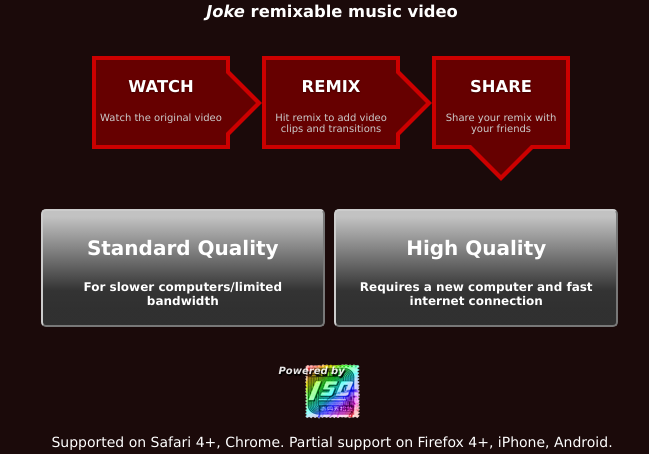
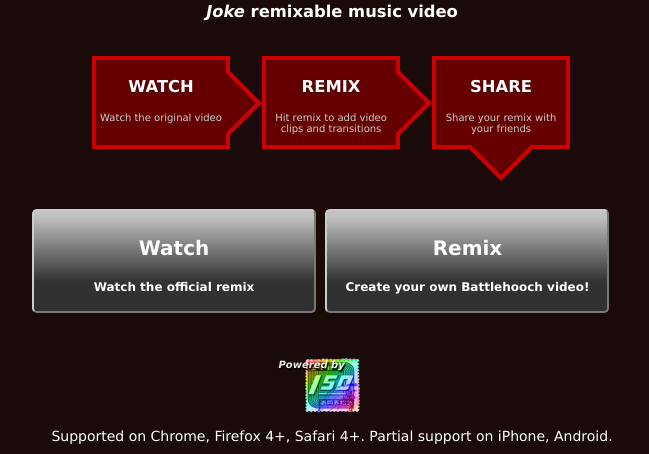
Before and after one commit to odbol/LSD--Layer-Synthesis-Device-, a PHP site: page /music_video_remixer.php in a window 1280 px wide. Shown: the part 135-589 px from the top of the page, without its empty margins (308-957 px from the left). Run offline with PHP 8.4, Linux system fonts and the light colour scheme; some libraries are stand-ins or nearby versions.

Commit message:
improved video remixer with clearer choices, blank canvas

```diff
--- a/collaborative_vjing.php
+++ b/collaborative_vjing.php
@@ -252,6 +252,8 @@ echo "var userId = 'VJ " . str_replace('.', '', $_SERVER['REMOTE_ADDR']) . "';";
     <script type="text/javascript" src="/lsd/renderers/BaseRenderer.js"></script>
     <script type="text/javascript" src="/lsd/renderers/CanvasRenderer.js"></script>
     <script type="text/javascript" src="/lsd/renderers/SeriousRenderer.js"></script>
+
+    <!-- END EFFECTS -->
 
     <script type="text/javascript" src="/lsd/image_preloader.js"></script>
     <script type="text/javascript" src="/lsd/imageSlider.js"></script>
--- a/lsd/musicPlayer.css
+++ b/lsd/musicPlayer.css
@@ -261,7 +261,7 @@ body div.intro {
 }
 
 	body .intro .musicLogo a {
-	  background: url("http://battlehooch.com/images/joke/battlehooch_logo-joke.png") no-repeat scroll 0 0 transparent;
+	  background: url("http://odbol.com/images/battlehooch/battlehooch_logo-joke.png") no-repeat scroll 0 0 transparent;
 	  display: block;
 	  height: 82px;
 	  overflow: hidden;
@@ -275,6 +275,8 @@ body div.intro {
 
 	.intro #startButtons {
 		margin: 2em 0;
+		position:relative;
+		height: 120px;
 	}
 
 		.intro #startButtons .button {
@@ -288,6 +290,23 @@ body div.intro {
 			.intro #startButtons .button h3 {
 				font-size: 20px;
 			}
+
+	#loadButtons,
+	#qualityButtons {
+		position:absolute;
+		opacity:0;
+		display:none;
+
+		-webkit-transition: opacity 0.3s ease;
+		-moz-transition: opacity 0.3s ease;
+		-o-transition: opacity 0.3s ease;
+		transition: opacity  0.3s ease;
+	}
+
+	#startButtons .active {
+		display:block;
+		opacity: 1;
+	}
 
 
 .flowButtons {
--- a/lsd/musicPlayer.js
+++ b/lsd/musicPlayer.js
@@ -487,7 +487,8 @@ var	PRELOAD_DELAY = 10;
 	//  audioType	- MIME type of the audioUrl file
 	//	lsd 		- LSD object
 	//  songAttribution - Attribution object of the song's info
-	$.fn.musicPlayer = function (audioUrl, audioType, lsd, songAttribution) {
+	//  shouldInitClips - if true, will load specified clips and timeline
+	$.fn.musicPlayer = function (audioUrl, audioType, lsd, songAttribution, shouldInitClips) {
 		$('body').append(MUSIC_CONTROLS + '<div id="musicHolder"><audio id="music" controls="controls"><source src="' + audioUrl + '" type="' + audioType + '" /></audio></div>' + MUSIC_CONTROLS_END);
 
 		lsd.isPaused = true; // wait until they start the vid!
@@ -711,7 +712,23 @@ var	PRELOAD_DELAY = 10;
 			.on('durationchange', function () {
 				timeline.setTotalTime(popcorn.duration());
 
-				timeline.load();
+				if (shouldInitClips) {
+					timeline.load();
+				}
+				else {
+					// everyone starts out with at least one clip!
+					timeline.add({
+							"time":0,
+							"event": {"type":"clip",
+								"layerId":0,
+								"clipId":"/images/mixer/battlehooch/thumb/kinectRecord892012202-4AA90-cells-spinn.jpg"
+							}
+						});
+
+					toggleRecord();
+					$().documentate().show('tutorial');
+					play();
+				}
 			})
 			.on('timeupdate', function () {
 				timeline.movePlayhead(popcorn.currentTime());
@@ -724,7 +741,7 @@ var	PRELOAD_DELAY = 10;
 
 		$('#playButton').click(function () {
 			if (popcorn.paused() ) {
-				play()
+				play();
 			}
 			else {
 				pause();
@@ -824,7 +841,14 @@ var	PRELOAD_DELAY = 10;
 				});
 			});
 
+		//if (!shouldInitClips)
+			//timeline.clearPlaylist();
+
 		popcorn.preload('auto');
+
+		return {
+			timeline: timeline
+		};
 	};
 
 
--- a/music_video_remixer.php
+++ b/music_video_remixer.php
@@ -148,11 +148,11 @@ body .element {
 		<h3><em>Joke</em> remixable music video</h3>
 
 		<div class='flowButtons'>
-			<div class='arrow_box right button'>
+			<div class='arrow_box right button watch'>
 				<h3>Watch</h3>
 				<p>Watch the original video</p>
 			</div>
-			<div class='arrow_box right button'>
+			<div class='arrow_box right button remix'>
 				<h3>Remix</h3>
 				<p>Hit remix to add video clips and transitions</p>
 			</div>
@@ -164,6 +164,17 @@ body .element {
 		</div>
 
 		<div id='startButtons'>
+			<div id='loadButtons' class='active'>
+				<div class='start button dialogButton watch'>
+					<h3>Watch</h3>
+					<p>Watch the official remix</p>
+				</div>
+				<div class='start button dialogButton remix'>
+					<h3>Remix</h3>
+					<p>Create your own Battlehooch video!</p>
+				</div>
+			</div>
+			<div id='qualityButtons'>
 				<div class='start button dialogButton sd'>
 					<h3>Standard Quality</h3>
 					<p>For slower computers/limited bandwidth</p>
@@ -173,12 +184,13 @@ body .element {
 					<p>Requires a new computer and fast internet connection</p>
 				</div>
 			</div>
+		</div>
 
 		<a href='http://odbol.com/' class='poweredBy'><span class='power'>Powered by</span> <span class='name'>LSD</span></a>
 
 		<div class='waitingDesc'>
 
-		<p>Supported on Safari 4+, Chrome. Partial support on Firefox 4+, iPhone, Android.</p>
+		<p>Supported on Chrome, Firefox 4+, Safari 4+. Partial support on iPhone, Android.</p>
 		<p><a href='https://github.com/odbol/LSD--Layer-Synthesis-Device-' target='_blank'>Code</a> and video content copyright <a href="http://odbol.com">odbol</a>, 2010 - <?php echo date('Y');?><br />
 		<a rel="license" href="http://creativecommons.org/licenses/by-nc-sa/3.0/"><img alt="Creative Commons License" style="border-width:0" src="http://i.creativecommons.org/l/by-nc-sa/3.0/88x31.png" /></a><br /><span class='licenseText'><span xmlns:dc="http://purl.org/dc/elements/1.1/" href="http://purl.org/dc/dcmitype/MovingImage" property="dc:title" rel="dc:type">LSD (Layer Synthesis Device)</span> by <a xmlns:cc="http://creativecommons.org/ns#" href="http://odbol.com/lsd" property="cc:attributionName" rel="cc:attributionURL">Tyler Freeman</a> is licensed under a <a rel="license" href="http://creativecommons.org/licenses/by-nc-sa/3.0/">Creative Commons Attribution-NonCommercial-ShareAlike 3.0 Unported License</a>.<br />Permissions beyond the scope of this license may be available at <a xmlns:cc="http://creativecommons.org/ns#" href="http://odbol.com/" rel="cc:morePermissions">http://odbol.com/</a>.</span></p>
 		<br />Animated GIFs by <a href='http://lcky.tumblr.com/' target='_blank'>Adam Harms</a>, <a href='http://dvdp.tumblr.com/' target='_blank'>David Ope</a>, and unknown sources.
@@ -190,6 +202,8 @@ body .element {
 	</div>
 
 	<script type="text/javascript" src="/_js/modernizr.min.js"></script>
+
+	<script type="text/javascript" src="/_js/jQuery-Knob/js/jquery.knob.js"></script>
 
 	<script type="text/javascript">
 
@@ -228,6 +242,44 @@ if (!FIREBASE_URL) {
 	<script type='text/javascript' src='http://static.firebase.com/v0/firebase.js'></script>
     <script type="text/javascript" src="/lsd/crowd.js"></script>
 
+	 <!-- EFFECTS -->
+	<script type="text/javascript" src="/lsd/InputDevices/mouse.js"></script>
+
+    <script type="text/javascript" src="/_js/Seriouslyjs/converters/autowire.js"></script>
+    <script type="text/javascript" src="/_js/Seriouslyjs/converters/heroku.js"></script>
+    <!--script type="text/javascript" src="/_js/Seriouslyjs/effects/generator.interferences.js"></script-->
+    <script type="text/javascript" src="/_js/Seriouslyjs/effects/seriously.mixer.js"></script>
+
+    <script type="text/javascript" src="/_js/Seriouslyjs/seriously.js"></script>
+
+		<script type="text/javascript" src="/_js/Seriouslyjs/effects/seriously.ascii.js"></script>
+		<!--script type="text/javascript" src="/_js/Seriouslyjs/effects/seriously.bleach-bypass.js"></script>
+		<script type="text/javascript" src="/_js/Seriouslyjs/effects/seriously.blend.js"></script>
+		<script type="text/javascript" src="/_js/Seriouslyjs/effects/seriously.color.js"></script>
+		<script type="text/javascript" src="/_js/Seriouslyjs/effects/seriously.dent.js"></script-->
+		<script type="text/javascript" src="/_js/Seriouslyjs/effects/seriously.edge.js"></script>
+		<script type="text/javascript" src="/_js/Seriouslyjs/effects/seriously.emboss.js"></script>
+		<script type="text/javascript" src="/_js/Seriouslyjs/effects/seriously.exposure.js"></script>
+		<!--script type="text/javascript" src="/_js/Seriouslyjs/effects/seriously.lumakey.js"></script>
+		<script type="text/javascript" src="/_js/Seriouslyjs/effects/seriously.fader.js"></script-->
+		<script type="text/javascript" src="/_js/Seriouslyjs/effects/seriously.hue-saturation.js"></script>
+		<script type="text/javascript" src="/_js/Seriouslyjs/effects/seriously.invert.js"></script>
+		<script type="text/javascript" src="/_js/Seriouslyjs/effects/seriously.nightvision.js"></script>
+		<!--script type="text/javascript" src="/_js/Seriouslyjs/effects/seriously.noise.js"></script-->
+		<script type="text/javascript" src="/_js/Seriouslyjs/effects/seriously.ripple.js"></script>
+		<script type="text/javascript" src="/_js/Seriouslyjs/effects/seriously.sepia.js"></script>
+		<!--script type="text/javascript" src="/_js/Seriouslyjs/effects/seriously.tone.js"></script-->
+		<script type="text/javascript" src="/_js/Seriouslyjs/effects/seriously.vignette.js"></script>
+		<!--script type="text/javascript" src="/_js/Seriouslyjs/effects/seriously.split.js"></script-->
+
+
+
+
+    <script type="text/javascript" src="/lsd/renderers/BaseRenderer.js"></script>
+    <script type="text/javascript" src="/lsd/renderers/CanvasRenderer.js"></script>
+    <script type="text/javascript" src="/lsd/renderers/SeriousRenderer.js"></script>
+
+    <!-- END EFFECTS -->
 
     <script type="text/javascript" src="/lsd/image_preloader.js"></script>
     <script type="text/javascript" src="/lsd/imageSlider.js"></script>
@@ -659,7 +711,8 @@ new VidClip([new VidSource('/images/mixer/gif_sorted/_pop/zoidberg.gif', "image/
 				]); //copy array and add more!
 
 
-		var init = function init(isHd) {
+		var isRemix = false,
+			init = function init(isHd) {
 	  		//this module allows collaborative VJing with other users.
    			//var crowd = new CrowdControl();
    			var crowd = false;
@@ -670,7 +723,7 @@ new VidClip([new VidSource('/images/mixer/gif_sorted/_pop/zoidberg.gif', "image/
 				musicUrl = 	Modernizr.audio.ogg ? '/music/Battlehooch%20-%20Joke.ogg' : '/music/Battlehooch%20-%20Joke.mp3',
 				musicType = Modernizr.audio.ogg ? 'audio/ogg' : 'audio/mpeg';
 
-			$().musicPlayer(musicUrl, musicType, lsd, new Attribution("Battlehooch", "Joke", 'http://battlehooch.com'));
+			var player = $().musicPlayer(musicUrl, musicType, lsd, new Attribution("Battlehooch", "Joke", 'http://battlehooch.com'), !isRemix);
 
 
 			/***********************
@@ -809,10 +862,19 @@ new VidClip([new VidSource('/images/mixer/gif_sorted/_pop/zoidberg.gif', "image/
 		// capabilities check
 		// TODO: firefox disabled for now, since looping of OGVs in place of GIfs has a bit of a delay. too bad since Firefox is the only one that gets opacities correct!
 		if ( Modernizr.canvas &&
-			(Modernizr.audio.mp3 /*|| Modernizr.audio.ogg*/) &&
-			(Modernizr.video.h264 /*|| Modernizr.video.ogg || Modernizr.video.webm*/) ) {
+			(Modernizr.audio.mp3 || Modernizr.audio.ogg) &&
+			(Modernizr.video.h264 || Modernizr.video.ogg /*|| Modernizr.video.webm*/) ) {
 
-			$('#startButtons .button').click(function () {
+			$('#loadButtons .button, .flowButtons .right').click(function () {
+				isRemix = $(this).hasClass('remix'); // TODO: disabled for now. HD is ridiculously slow to load!!!
+
+				// move on to step 2:
+
+				$('#loadButtons').removeClass('active');
+				$('#qualityButtons').addClass('active');
+			});
+
+			$('#qualityButtons .button').click(function () {
 				var isHd = $(this).hasClass('hd'); // TODO: disabled for now. HD is ridiculously slow to load!!!
 
 				//HD/SD setting
```
Lines whose indentation alone changed are shown as unchanged.
